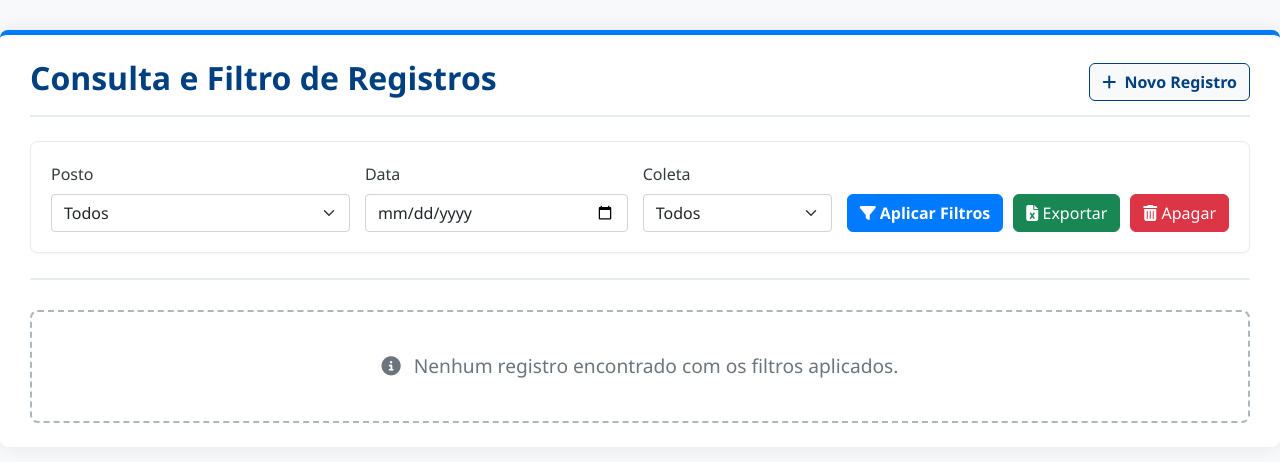
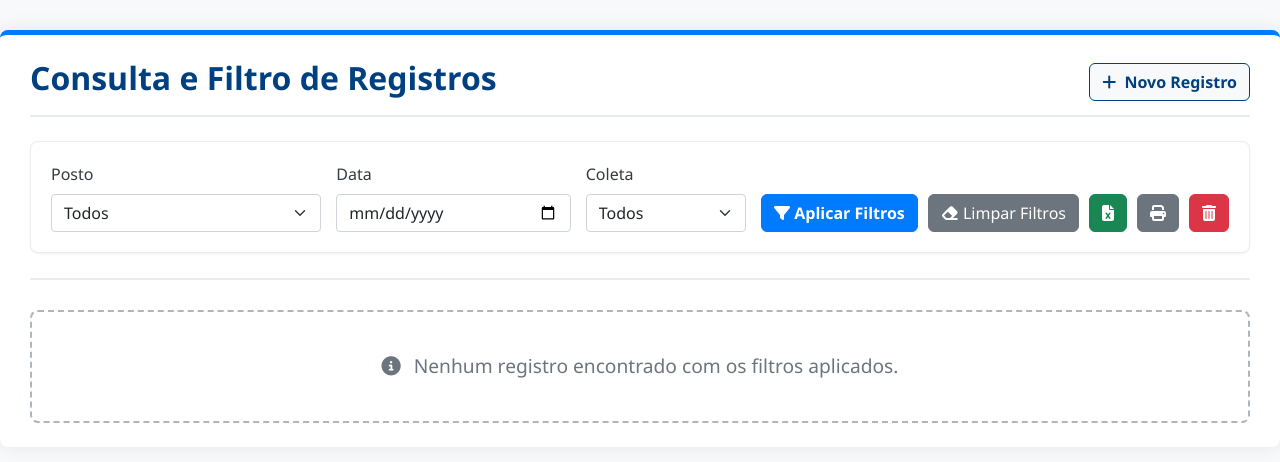
Before and after one commit to Dual650/info-IT, a Flask app: page /consultar in a window 1280 px wide. Shown: the top 462 px of the page. Run offline with Flask 3, Linux system fonts and the light colour scheme; data that the repository does not hold is empty.

Commit message:
Update consultar.html

```diff
--- a/templates/consultar.html
+++ b/templates/consultar.html
@@ -63,11 +63,21 @@
                 <button type="button" class="btn btn-primary" onclick="aplicarFiltros()">
                     <i class="fas fa-filter"></i> <span>Aplicar Filtros</span>
                 </button>
-                <a href="/exportar" id="btnExportar" class="btn btn-success" title="Exportar para Excel">
-                    <i class="fas fa-file-excel"></i> <span>Exportar</span>
+
+                <button type="button" class="btn btn-secondary" onclick="limparFiltros()">
+                    <i class="fas fa-eraser"></i> <span>Limpar Filtros</span>
+                </button>
+
+                <a href="/exportar" id="btnExportar" class="btn icon-action btn-success" title="Exportar para Excel">
+                    <i class="fas fa-file-excel"></i>
                 </a>
-                <button type="button" class="btn btn-danger" title="Apagar Todos os Registros" onclick="document.getElementById('modalApagarTudo').style.display='block';">
-                    <i class="fas fa-trash-alt"></i> <span>Apagar</span>
+
+                <button type="button" class="btn icon-action btn-secondary" onclick="window.print()" title="Imprimir Registros">
+                    <i class="fas fa-print"></i>
+                </button>
+
+                <button type="button" class="btn icon-action btn-danger" title="Apagar Todos os Registros" onclick="document.getElementById('modalApagarTudo').style.display='block';">
+                    <i class="fas fa-trash-alt"></i>
                 </button>
             </div>
 
```
